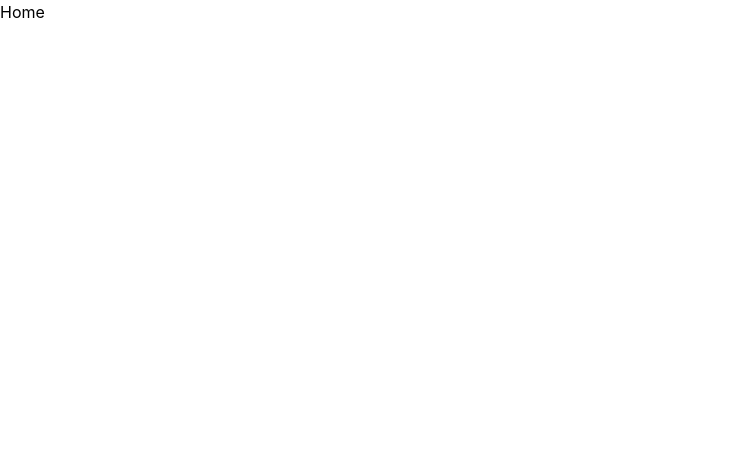
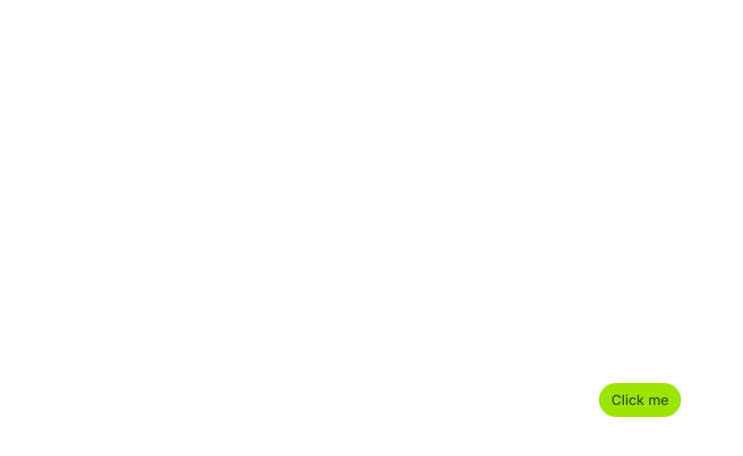
Before and after one commit to mkstas/DeliveryService.Web, a Next.js app: page / in a window 1280 px wide. Shown: the top 456 px of the page, without its empty margins (0-743 px from the left). Built offline with nearby package versions, Linux system fonts and the light colour scheme.

Commit message:
feat: install shadcn

```diff
--- a/src/app/globals.css
+++ b/src/app/globals.css
@@ -1 +1,129 @@
 @import 'tailwindcss';
+@import 'tw-animate-css';
+@import 'shadcn/tailwind.css';
+
+@custom-variant dark (&:is(.dark *));
+
+@theme inline {
+  --font-heading: var(--font-sans);
+  --font-sans: var(--font-sans);
+  --color-sidebar-ring: var(--sidebar-ring);
+  --color-sidebar-border: var(--sidebar-border);
+  --color-sidebar-accent-foreground: var(--sidebar-accent-foreground);
+  --color-sidebar-accent: var(--sidebar-accent);
+  --color-sidebar-primary-foreground: var(--sidebar-primary-foreground);
+  --color-sidebar-primary: var(--sidebar-primary);
+  --color-sidebar-foreground: var(--sidebar-foreground);
+  --color-sidebar: var(--sidebar);
+  --color-chart-5: var(--chart-5);
+  --color-chart-4: var(--chart-4);
+  --color-chart-3: var(--chart-3);
+  --color-chart-2: var(--chart-2);
+  --color-chart-1: var(--chart-1);
+  --color-ring: var(--ring);
+  --color-input: var(--input);
+  --color-border: var(--border);
+  --color-destructive: var(--destructive);
+  --color-accent-foreground: var(--accent-foreground);
+  --color-accent: var(--accent);
+  --color-muted-foreground: var(--muted-foreground);
+  --color-muted: var(--muted);
+  --color-secondary-foreground: var(--secondary-foreground);
+  --color-secondary: var(--secondary);
+  --color-primary-foreground: var(--primary-foreground);
+  --color-primary: var(--primary);
+  --color-popover-foreground: var(--popover-foreground);
+  --color-popover: var(--popover);
+  --color-card-foreground: var(--card-foreground);
+  --color-card: var(--card);
+  --color-foreground: var(--foreground);
+  --color-background: var(--background);
+  --radius-sm: calc(var(--radius) * 0.6);
+  --radius-md: calc(var(--radius) * 0.8);
+  --radius-lg: var(--radius);
+  --radius-xl: calc(var(--radius) * 1.4);
+  --radius-2xl: calc(var(--radius) * 1.8);
+  --radius-3xl: calc(var(--radius) * 2.2);
+  --radius-4xl: calc(var(--radius) * 2.6);
+}
+
+:root {
+  --background: oklch(1 0 0);
+  --foreground: oklch(0.141 0.005 285.823);
+  --card: oklch(1 0 0);
+  --card-foreground: oklch(0.141 0.005 285.823);
+  --popover: oklch(1 0 0);
+  --popover-foreground: oklch(0.141 0.005 285.823);
+  --primary: oklch(0.841 0.238 128.85);
+  --primary-foreground: oklch(0.405 0.101 131.063);
+  --secondary: oklch(0.967 0.001 286.375);
+  --secondary-foreground: oklch(0.21 0.006 285.885);
+  --muted: oklch(0.967 0.001 286.375);
+  --muted-foreground: oklch(0.552 0.016 285.938);
+  --accent: oklch(0.967 0.001 286.375);
+  --accent-foreground: oklch(0.21 0.006 285.885);
+  --destructive: oklch(0.577 0.245 27.325);
+  --border: oklch(0.92 0.004 286.32);
+  --input: oklch(0.92 0.004 286.32);
+  --ring: oklch(0.705 0.015 286.067);
+  --chart-1: oklch(0.809 0.105 251.813);
+  --chart-2: oklch(0.623 0.214 259.815);
+  --chart-3: oklch(0.546 0.245 262.881);
+  --chart-4: oklch(0.488 0.243 264.376);
+  --chart-5: oklch(0.424 0.199 265.638);
+  --radius: 0.625rem;
+  --sidebar: oklch(0.985 0 0);
+  --sidebar-foreground: oklch(0.141 0.005 285.823);
+  --sidebar-primary: oklch(0.648 0.2 131.684);
+  --sidebar-primary-foreground: oklch(0.986 0.031 120.757);
+  --sidebar-accent: oklch(0.967 0.001 286.375);
+  --sidebar-accent-foreground: oklch(0.21 0.006 285.885);
+  --sidebar-border: oklch(0.92 0.004 286.32);
+  --sidebar-ring: oklch(0.705 0.015 286.067);
+}
+
+.dark {
+  --background: oklch(0.141 0.005 285.823);
+  --foreground: oklch(0.985 0 0);
+  --card: oklch(0.21 0.006 285.885);
+  --card-foreground: oklch(0.985 0 0);
+  --popover: oklch(0.21 0.006 285.885);
+  --popover-foreground: oklch(0.985 0 0);
+  --primary: oklch(0.768 0.233 130.85);
+  --primary-foreground: oklch(0.405 0.101 131.063);
+  --secondary: oklch(0.274 0.006 286.033);
+  --secondary-foreground: oklch(0.985 0 0);
+  --muted: oklch(0.274 0.006 286.033);
+  --muted-foreground: oklch(0.705 0.015 286.067);
+  --accent: oklch(0.274 0.006 286.033);
+  --accent-foreground: oklch(0.985 0 0);
+  --destructive: oklch(0.704 0.191 22.216);
+  --border: oklch(1 0 0 / 10%);
+  --input: oklch(1 0 0 / 15%);
+  --ring: oklch(0.552 0.016 285.938);
+  --chart-1: oklch(0.809 0.105 251.813);
+  --chart-2: oklch(0.623 0.214 259.815);
+  --chart-3: oklch(0.546 0.245 262.881);
+  --chart-4: oklch(0.488 0.243 264.376);
+  --chart-5: oklch(0.424 0.199 265.638);
+  --sidebar: oklch(0.21 0.006 285.885);
+  --sidebar-foreground: oklch(0.985 0 0);
+  --sidebar-primary: oklch(0.768 0.233 130.85);
+  --sidebar-primary-foreground: oklch(0.274 0.072 132.109);
+  --sidebar-accent: oklch(0.274 0.006 286.033);
+  --sidebar-accent-foreground: oklch(0.985 0 0);
+  --sidebar-border: oklch(1 0 0 / 10%);
+  --sidebar-ring: oklch(0.552 0.016 285.938);
+}
+
+@layer base {
+  * {
+    @apply border-border outline-ring/50;
+  }
+  body {
+    @apply bg-background text-foreground;
+  }
+  html {
+    @apply font-sans;
+  }
+}
--- a/src/app/layout.tsx
+++ b/src/app/layout.tsx
@@ -1,8 +1,12 @@
+import { Inter } from 'next/font/google';
+import { cn } from '@/common/lib/utils';
 import './globals.css';
+
+const inter = Inter({ subsets: ['latin'], variable: '--font-sans' });
 
 export default function RootLayout({ children }: LayoutProps<'/'>) {
   return (
-    <html>
+    <html className={cn('font-sans', inter.variable)}>
       <body>{children}</body>
     </html>
   );
--- a/src/app/page.tsx
+++ b/src/app/page.tsx
@@ -1,3 +1,9 @@
+import { Button } from '@/common/components';
+
 export default function Home() {
-  return <div>Home</div>;
+  return (
+    <div className='flex min-h-svh items-center justify-center'>
+      <Button>Click me</Button>
+    </div>
+  );
 }
--- /dev/null
+++ b/src/common/components/index.ts
@@ -0,0 +1 @@
+export * from './src/button';
--- /dev/null
+++ b/src/common/components/src/button.tsx
@@ -0,0 +1,55 @@
+import { cva, type VariantProps } from 'class-variance-authority';
+import { cn } from 'cn';
+import { Button as ButtonPrimitive } from '@base-ui/react/button';
+
+const buttonVariants = cva(
+  "group/button inline-flex shrink-0 items-center justify-center rounded-4xl border border-transparent bg-clip-padding text-sm font-medium whitespace-nowrap transition-all outline-none select-none focus-visible:border-ring focus-visible:ring-[3px] focus-visible:ring-ring/50 active:not-aria-[haspopup]:translate-y-px disabled:pointer-events-none disabled:opacity-50 aria-invalid:border-destructive aria-invalid:ring-[3px] aria-invalid:ring-destructive/20 dark:aria-invalid:border-destructive/50 dark:aria-invalid:ring-destructive/40 [&_svg]:pointer-events-none [&_svg]:shrink-0 [&_svg:not([class*='size-'])]:size-4",
+  {
+    variants: {
+      variant: {
+        default: 'bg-primary text-primary-foreground hover:bg-primary/80',
+        outline:
+          'border-border bg-input/30 hover:bg-input/50 hover:text-foreground aria-expanded:bg-muted aria-expanded:text-foreground',
+        secondary:
+          'bg-secondary text-secondary-foreground hover:bg-[color-mix(in_oklch,var(--secondary),var(--foreground)_5%)] aria-expanded:bg-secondary aria-expanded:text-secondary-foreground',
+        ghost:
+          'hover:bg-muted hover:text-foreground aria-expanded:bg-muted aria-expanded:text-foreground dark:hover:bg-muted/50',
+        destructive:
+          'bg-destructive/10 text-destructive hover:bg-destructive/20 focus-visible:border-destructive/40 focus-visible:ring-destructive/20 dark:bg-destructive/20 dark:hover:bg-destructive/30 dark:focus-visible:ring-destructive/40',
+        link: 'text-primary underline-offset-4 hover:underline',
+      },
+      size: {
+        default:
+          'h-9 gap-1.5 px-3 has-data-[icon=inline-end]:pr-2.5 has-data-[icon=inline-start]:pl-2.5',
+        xs: "h-6 gap-1 px-2.5 text-xs has-data-[icon=inline-end]:pr-2 has-data-[icon=inline-start]:pl-2 [&_svg:not([class*='size-'])]:size-3",
+        sm: 'h-8 gap-1 px-3 has-data-[icon=inline-end]:pr-2 has-data-[icon=inline-start]:pl-2',
+        lg: 'h-10 gap-1.5 px-4 has-data-[icon=inline-end]:pr-3 has-data-[icon=inline-start]:pl-3',
+        icon: 'size-9',
+        'icon-xs': "size-6 [&_svg:not([class*='size-'])]:size-3",
+        'icon-sm': 'size-8',
+        'icon-lg': 'size-10',
+      },
+    },
+    defaultVariants: {
+      variant: 'default',
+      size: 'default',
+    },
+  },
+);
+
+function Button({
+  className,
+  variant = 'default',
+  size = 'default',
+  ...props
+}: ButtonPrimitive.Props & VariantProps<typeof buttonVariants>) {
+  return (
+    <ButtonPrimitive
+      data-slot='button'
+      className={cn(buttonVariants({ variant, size, className }))}
+      {...props}
+    />
+  );
+}
+
+export { Button, buttonVariants };
--- /dev/null
+++ b/src/common/lib/utils.ts
@@ -0,0 +1 @@
+export { cn } from 'cn';
```
Also changed, not shown: package.json (+9 -12 lines), components.json (added), 1 other file (tests, documents, lock files or other folders).
